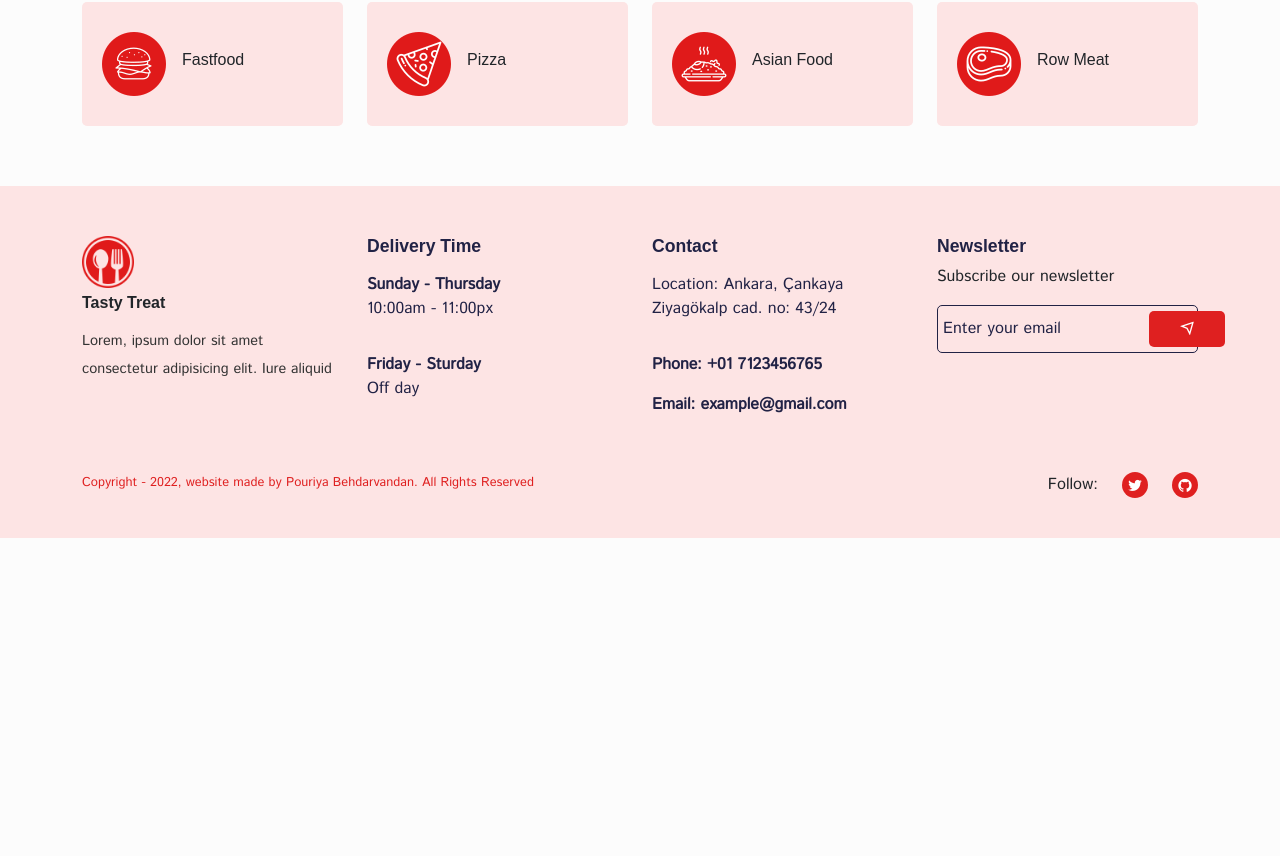
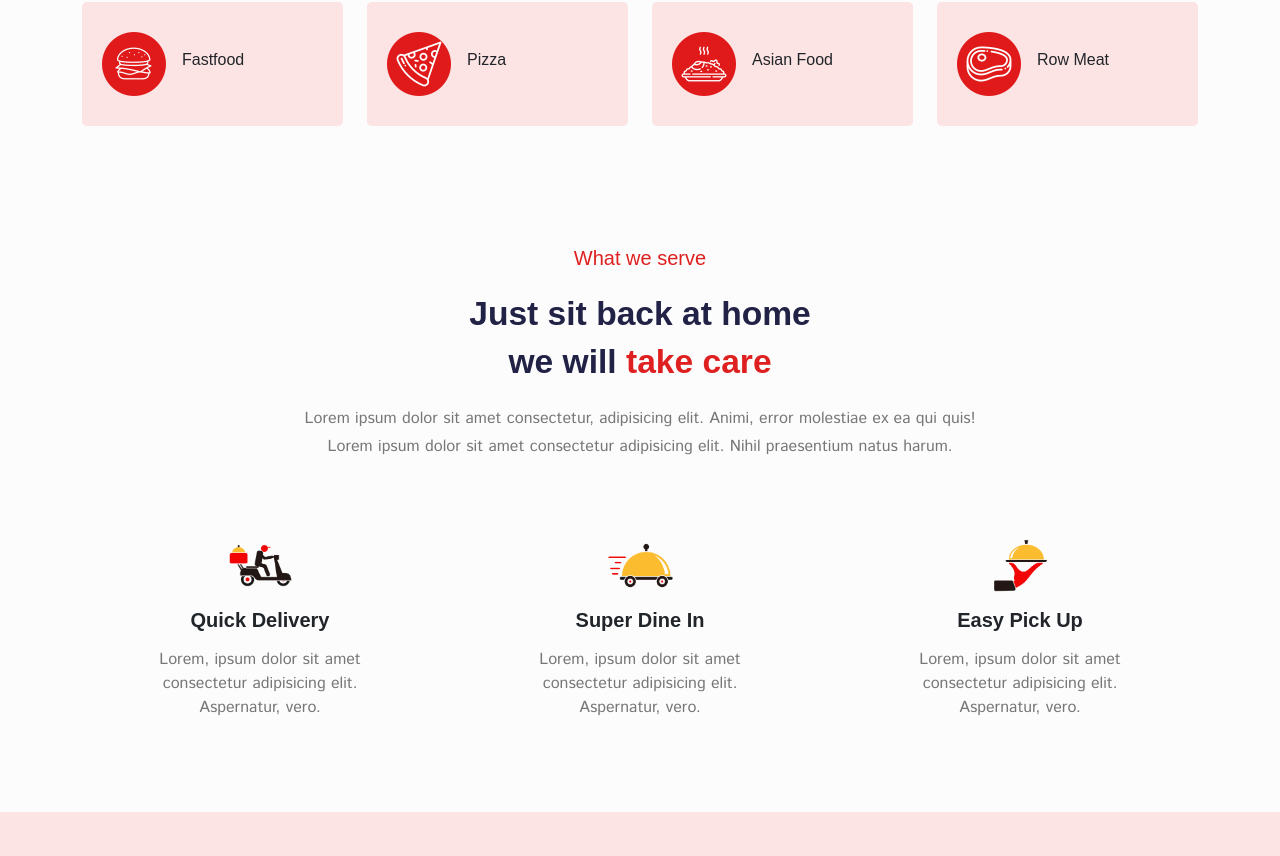
Before and after one commit to PuryaB97/React-Apps, a React (Create React App) app in the folder food-delivery-app/: page /home in a window 1280 px wide. Shown: the part 804-1660 px from the top of the page. Before the commit the page ends 1342 px from the top, so only its background shows below. Built offline with nearby package versions, Linux system fonts and the light colour scheme; a web font is replaced by a local one.

Commit message:
Feature section

```diff
--- a/food-delivery-app/src/pages/Home.jsx
+++ b/food-delivery-app/src/pages/Home.jsx
@@ -9,6 +9,30 @@ import "../styles/hero-section.css";
 import { Link } from "react-router-dom";
 
 import Category from "../components/UI/category/Category";
+
+import "../styles/home.css";
+
+import featureImg01 from "../assets/images/service-01.png";
+import featureImg02 from "../assets/images/service-02.png";
+import featureImg03 from "../assets/images/service-03.png";
+
+const featureData = [
+  {
+    title: "Quick Delivery",
+    imgUrl: featureImg01,
+    desc: "Lorem, ipsum dolor sit amet consectetur adipisicing elit. Aspernatur, vero.",
+  },
+  {
+    title: "Super Dine In",
+    imgUrl: featureImg02,
+    desc: "Lorem, ipsum dolor sit amet consectetur adipisicing elit. Aspernatur, vero.",
+  },
+  {
+    title: "Easy Pick Up",
+    imgUrl: featureImg03,
+    desc: "Lorem, ipsum dolor sit amet consectetur adipisicing elit. Aspernatur, vero.",
+  },
+];
 
 const Home = () => {
   return (
@@ -69,6 +93,42 @@ const Home = () => {
       <section>
         <Category className="pt-0" />
       </section>
+
+      <section>
+        <Container>
+          <Row>
+            <Col lg="12" className="text-center">
+              <h5 className="feature__subtitle mb-4">What we serve</h5>
+              <h2 className="feature__title">Just sit back at home</h2>
+              <h2 className="feature__title">
+                we will <span>take care</span>
+              </h2>
+              <p className="mb-1 mt-4 feature__text">
+                Lorem ipsum dolor sit amet consectetur, adipisicing elit. Animi,
+                error molestiae ex ea qui quis!
+              </p>
+              <p className="feature__text">
+                Lorem ipsum dolor sit amet consectetur adipisicing elit. Nihil
+                praesentium natus harum.
+              </p>
+            </Col>
+
+            {featureData.map((item, index) => (
+              <Col lg="4" md="4" key={index} className="mt-5">
+                <div className="feature__item text-center px-5 py-3">
+                  <img
+                    src={item.imgUrl}
+                    alt="feature-img"
+                    className="w-25 mb-3"
+                  />
+                  <h5 className="fw-bold mb-3">{item.title}</h5>
+                  <p>{item.desc}</p>
+                </div>
+              </Col>
+            ))}
+          </Row>
+        </Container>
+      </section>
     </Helmet>
   );
 };
--- /dev/null
+++ b/food-delivery-app/src/styles/home.css
@@ -0,0 +1,15 @@
+.feature__subtitle {
+  color: #df2020;
+}
+
+.feature__title span {
+  color: #df2020;
+}
+
+.feature__text {
+  color: #777;
+}
+
+.feature__item p {
+  color: #777;
+}
```
